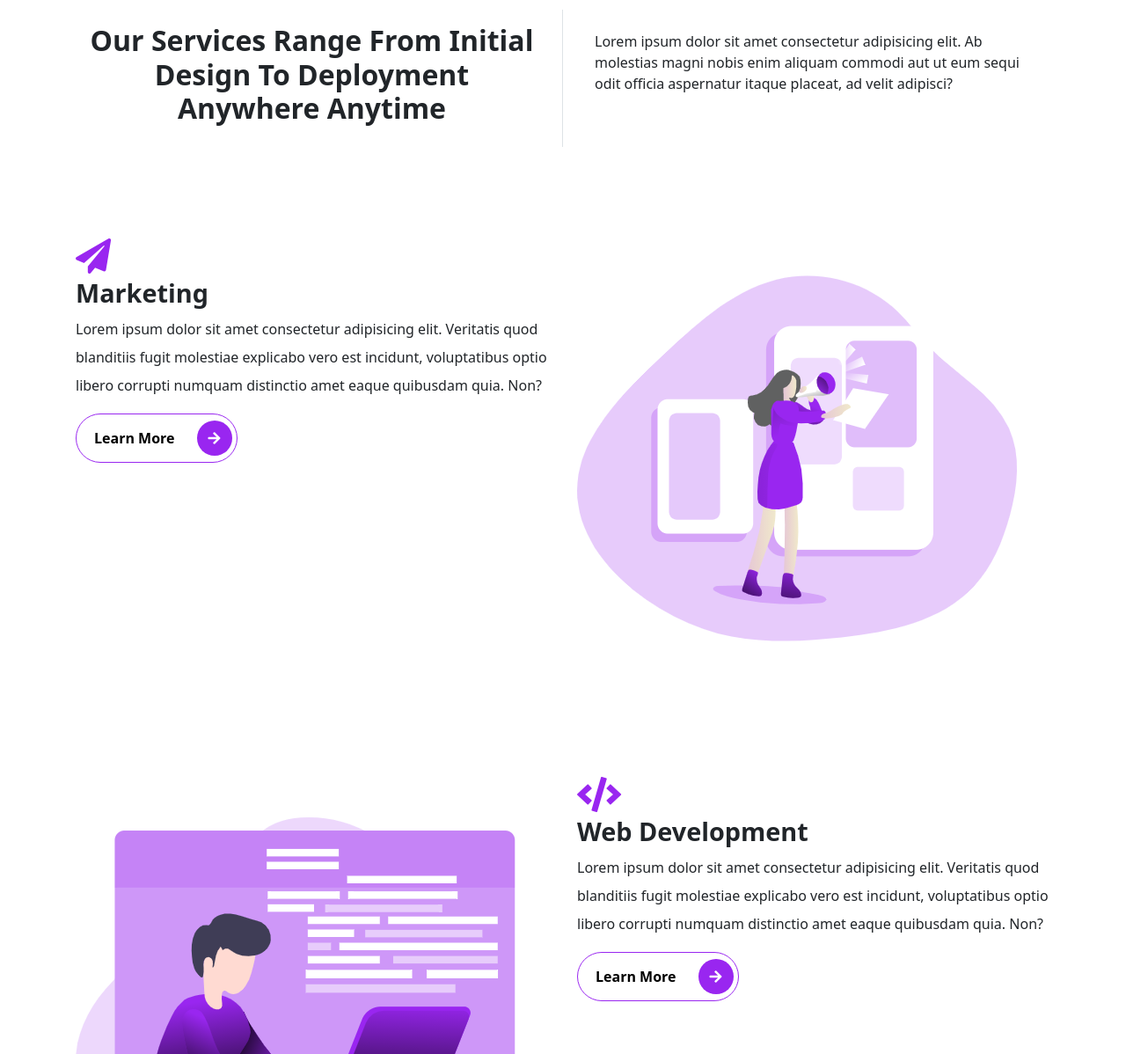
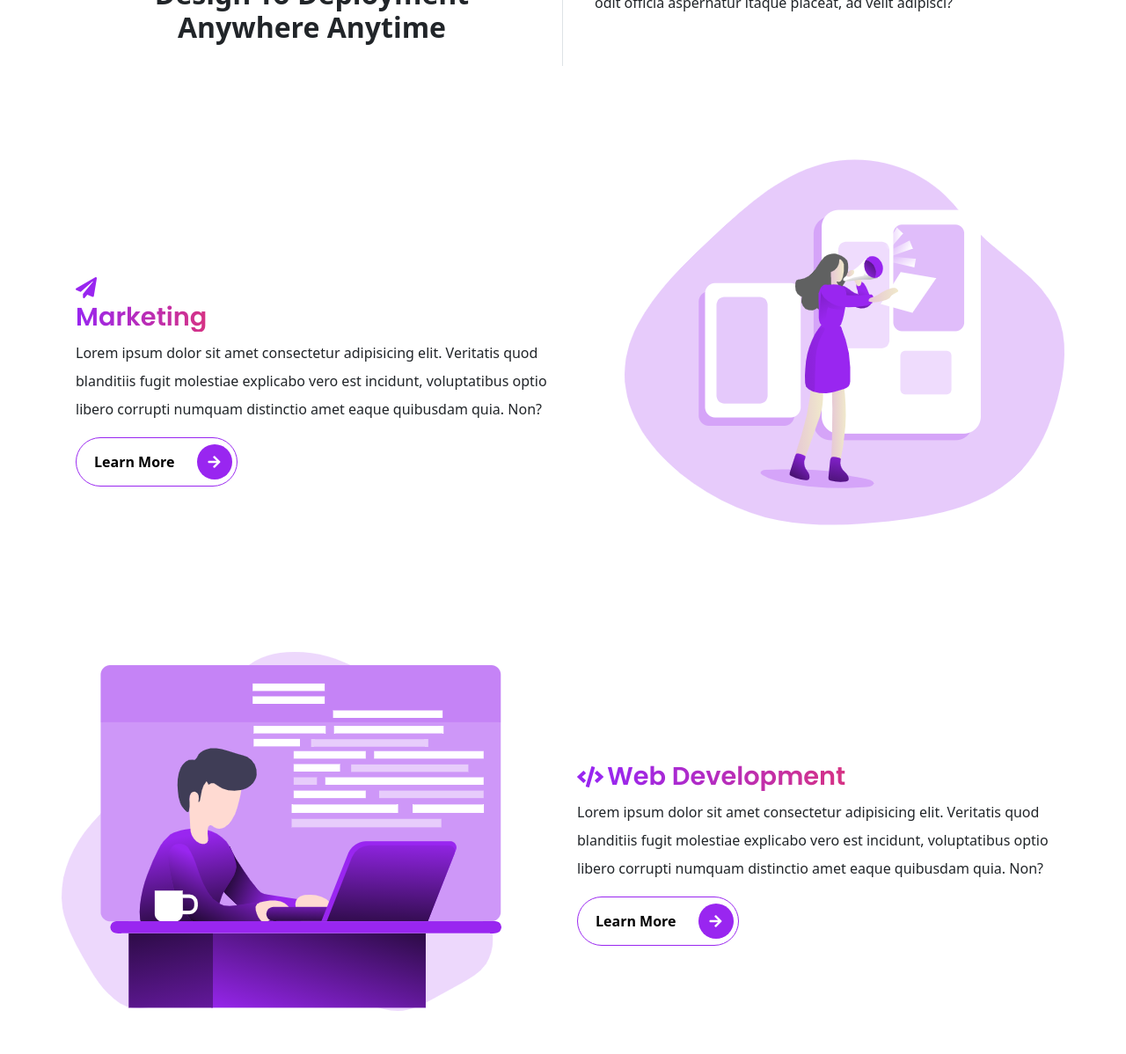
Before and after one commit to dyarawilliams/cleverara, a website: page index.html in a window 1280 px wide. Shown: the part 1437-2635 px from the top of the page at 88% size. Drawn offline with Linux system fonts and the light colour scheme.

Commit message:
finished services section

```diff
--- a/index.html
+++ b/index.html
@@ -129,13 +129,11 @@
   <div class="container">
     <div class="row text-center">
       <h1 class="display-3 fw-bold">Our Services</h1>
-      <div class="heading-line mb-5"></div>
+      <div class="heading-line mb-1"></div>
     </div>
-  </div>
 
   <!-- START THE DESCRIPTION CONTENT -->
-  <div class="container">
-    <div class="row pt-2 pb-2 mt-5 mb-3">
+    <div class="row pt-2 pb-2 mt-0 mb-3">
       <div class="col-md-6 border-right">
         <div class="bg-white p-3">
           <h2 class="fw-bold text-capitalize text-center">Our services range from initial design to deployment anywhere anytime</h2>
@@ -155,7 +153,7 @@
     <div class="row">
       <div class="col-lg-6 col-md-6 col-sm-12 col-xs-12 services mt-4">
         <div class="services__content">
-          <div class="icon fas fa-paper-plane"></div>
+          <div class="icon d-block fas fa-paper-plane"></div>
           <h3 class="display-3--title mt-1">Marketing</h3>
           <p class="lh-lg">Lorem ipsum dolor sit amet consectetur adipisicing elit. Veritatis quod blanditiis fugit molestiae explicabo vero est incidunt, voluptatibus optio libero corrupti numquam distinctio amet eaque quibusdam quia. Non?</p>
           <button type="button" class="rounded-pill btn-rounded border-primary">Learn More
@@ -163,16 +161,16 @@
           </button>
         </div>
       </div>
-      <div class="col-lg-6 col-md-6 col-sm-12 col-xs-12 services mt-4">
-        <div class="services__content">
+      <div class="col-lg-6 col-md-6 col-sm-12 col-xs-12 services mt-4 text-end">
+        <div class="services__pic">
           <img src="images/services/service-1.png" alt="Marketing Illustration" class="img-fluid">
         </div>
       </div>
     </div>
     <!-- START WEB DEVELOPMENT CONTENT  -->
     <div class="row">
-      <div class="col-lg-6 col-md-6 col-sm-12 col-xs-12 services mt-4">
-        <div class="services__content">
+      <div class="col-lg-6 col-md-6 col-sm-12 col-xs-12 services mt-4 text-start">
+        <div class="services__pic">
           <img src="images/services/service-2.png" alt="Web Development Illustration" class="img-fluid">
         </div>
       </div>
@@ -199,8 +197,8 @@
           </button>
         </div>
       </div>
-      <div class="col-lg-6 col-md-6 col-sm-12 col-xs-12 services mt-4">
-        <div class="services__content">
+      <div class="col-lg-6 col-md-6 col-sm-12 col-xs-12 services mt-4 text-end">
+        <div class="services__pic">
           <img src="images/services/service-3.png" alt="Cloud Hosting Illustration" class="img-fluid">
         </div>
       </div>
@@ -209,6 +207,8 @@
   <!-- END OF THE SERVICES CONTENT  -->
 </section>
 <!-- END OF SERVICES SECTION  -->
+
+
 
   <script src="assets/vendors/js/glightbox.min.js"></script>
 
--- a/scss/components/_typography.scss
+++ b/scss/components/_typography.scss
@@ -52,9 +52,20 @@
     font-family: 'Poppins', sans-serif;
 
     &--title {
-        font-size: 1.8rem;
+        font-size: 1.2rem;
         text-transform: capitalize;
         font-weight: 600;
+        font-family: 'Poppins', sans-serif;
+        display: inline-block;
+        background-image: linear-gradient(to right, $primary, $secondary);
+        background-clip: text;
+        -webkit-background-clip: text;
+        -webkit-text-fill-color: transparent;
+
+        @include media-breakpoint-up(lg){
+            font-size: 1.8rem;
+
+        }
     }
 }
 
```
Also changed, not shown: assets/css/style.css, 1 other file.
